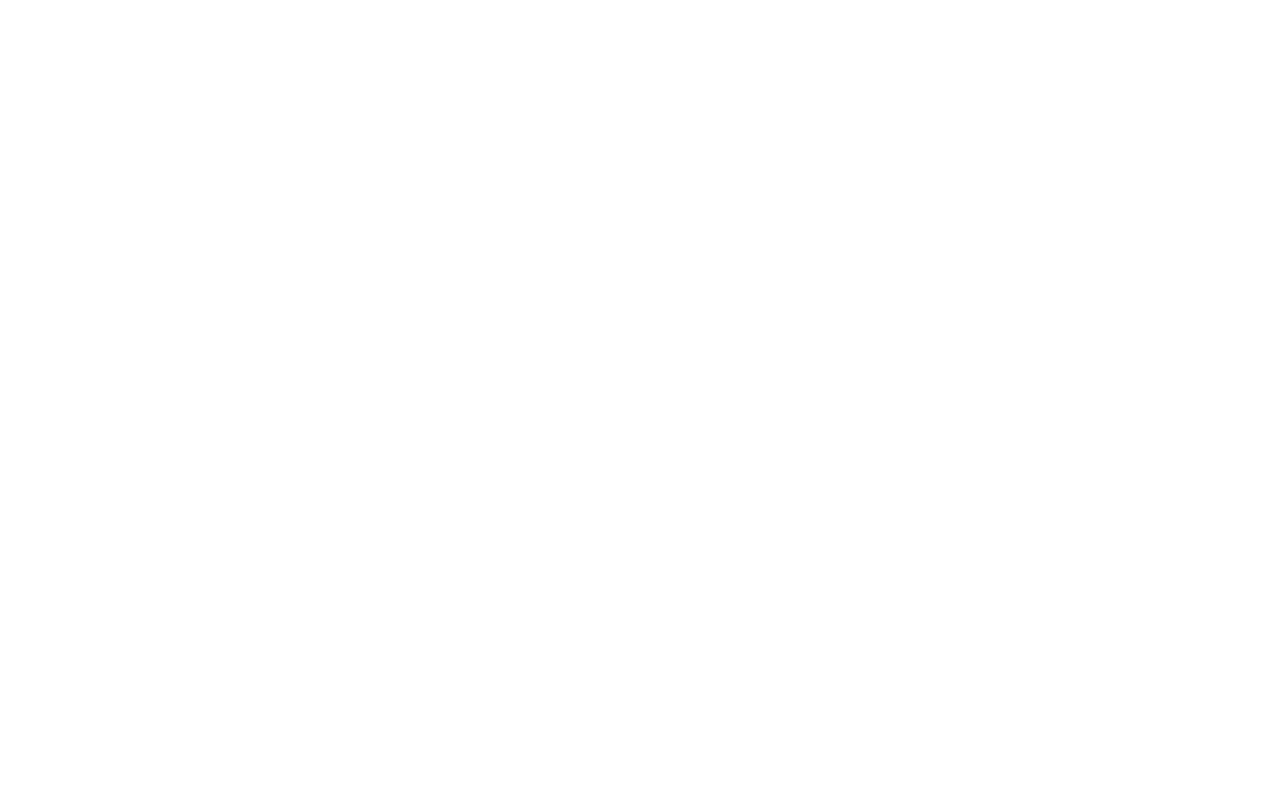
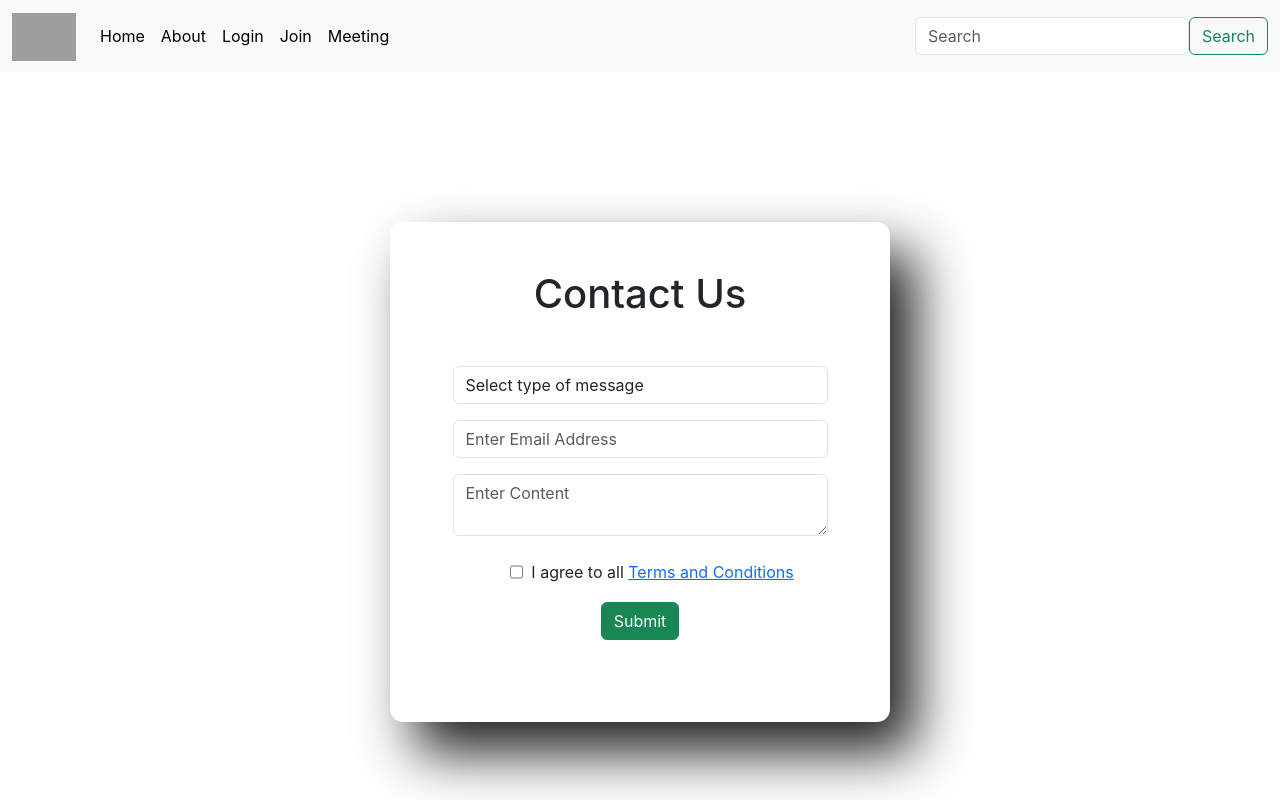
Before and after one commit to AyushTripathi12103634/squad_script, a React (Create React App) app in the folder client/: page /contact in a window 1280 px wide. Before the commit this address had no page. Shown: the top 800 px of the page. Built offline with nearby package versions, Linux system fonts and the light colour scheme; grey boxes are pictures that could not be loaded.

Commit message:
added contact page

```diff
--- a/client/src/App.js
+++ b/client/src/App.js
@@ -9,6 +9,7 @@
 import ForgotPassword from './Pages/ForgotPassword';
 import TNC from './Pages/TNC';
 import PrivacyPolicy from './Pages/PrivacyPolicy';
+import Contact from './Pages/Contact';
 function App() {
   return (
     <BrowserRouter>
@@ -21,6 +22,7 @@
       <Route path="/forgotpassword" element={<ForgotPassword />} />
       <Route path="/meeting/:meet_id" element={<Meeting />} />
       <Route path="/privacy-policy" element={<PrivacyPolicy />} />
+      <Route path="/contact" element={<Contact />} />
       <Route path="/tnc" element={<TNC />} />
     </Routes>
     </BrowserRouter>
--- /dev/null
+++ b/client/src/Pages/Contact.css
@@ -0,0 +1,26 @@
+.contact-main{
+    min-height: 100vh;
+    display: grid;
+    place-content: center;
+    box-sizing: border-box;
+    box-shadow: 25px 30px 55px #1e1e1e;
+}
+.contact-content{
+    height: 500px;
+    width: 500px;
+    box-shadow: 25px 30px 55px #1e1e1e;
+    border-radius: 13px;
+    overflow: hidden;
+}
+.contact-heading{
+    text-align: center;
+}
+.form-submit{
+    display: flex;
+    justify-content: center;
+    flex-direction: column;
+}
+.form-check{
+    display: flex;
+    justify-content: center;
+}
--- /dev/null
+++ b/client/src/Pages/Contact.js
@@ -0,0 +1,79 @@
+import React from 'react'
+import Navbar from '../component/Navbar';
+import Footer from '../component/Footer';
+import { Link } from 'react-router-dom';
+import './Contact.css';
+import { useState } from 'react';
+import axios from 'axios';
+const Contact = () => {
+    const [email, setemail] = useState("");
+    const [content, setcontent] = useState('');
+    const [check, setcheck] = useState(false);
+    const [type, settype] = useState('');
+    const handleemail = (e) => {
+        setemail(e.target.value);
+    }
+    const handlecontent = (e) => {
+        setcontent(e.target.value);
+    }
+    const handlecheck = (e) => {
+        setcheck(e.target.checked);
+    }
+    const handletype = (e) => {
+        settype(e.target.value)
+    }
+    const handleSubmit = async (e) => {
+        e.preventDefault();
+        if (check && email.endsWith("@gmail.com") && type !== "default") {
+            const response = await axios.post("/api/v1/auth/contact", {
+                email: email,
+                content: content,
+                type: type,
+            })
+            console.log(response.data);
+        }
+        else if (check && !email.endsWith("@gmail.com")) {
+            console.log("Enter a valid email address");
+        }
+        else if (check && type === "default") {
+            console.log("Select type of message");
+        }
+        else {
+            console.log("Check the terms and conditions to send the message")
+        }
+    }
+    return (
+        <>
+            <Navbar />
+            <div className='contact-main'>
+                <div className='contact-content'>
+                    <div className='contact-heading mt-5 mb-5'>
+                        <h1>Contact Us</h1>
+                    </div>
+                    <div className='contact-form mt-5'>
+                        <form>
+                            <select className='form-control w-75 mx-auto mt-5' onChange={handletype}>
+                                <option value="default">Select type of message</option>
+                                <option value="complaint">Complaint</option>
+                                <option value="suggestion">Sugegstion</option>
+                                <option value="enquiry">Enquiry</option>
+                            </select>
+                            <input className='form-control w-75 mx-auto mt-3' placeholder='Enter Email Address' onChange={handleemail}></input>
+                            <textarea className='form-control w-75 mx-auto mt-3 h-100' placeholder='Enter Content' onChange={handlecontent}></textarea>
+                            <div className='form-submit'>
+                                <div className='form-check mt-4'>
+                                    <input type='checkbox' name='check' onChange={handlecheck}></input>
+                                    <label htmlFor='check' className='ms-2'>I agree to all <Link to="/tnc">Terms and Conditions</Link></label>
+                                </div>
+                                <button className='btn btn-success mx-auto mt-3' onClick={handleSubmit}>Submit</button>
+                            </div>
+                        </form>
+                    </div>
+                </div>
+            </div>
+            <Footer />
+        </>
+    )
+}
+
+export default Contact
```
